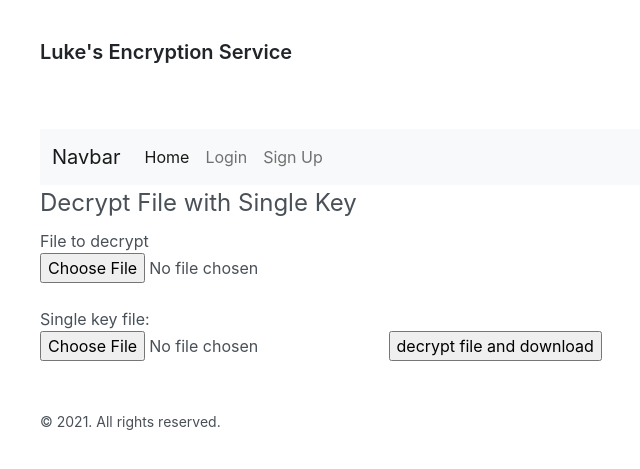
After one commit to LewkyB/Steganography_Flask, a Flask app: page /single_key_methods/file_decryption in a window 1280 px wide. The commit adds this page. Shown: the top 469 px of the page, without its empty margins (264-904 px from the left). Run offline with Flask 2, Linux system fonts and the light colour scheme.

Commit message:
adding the rest of the changes

```diff
--- a/asymmetic_crypto.py
+++ b/asymmetic_crypto.py
@@ -12,13 +12,13 @@ def encrypt_file(filename, password):
     )
 
     # convert password to bytes for use with serialization
-    byte_password = bytes(password, "utf-8")
+    byte_pass = bytes(password, "utf-8")
 
     # create private key with password and write to file
     pem = private_key.private_bytes(
         encoding=serialization.Encoding.PEM,
         format=serialization.PrivateFormat.PKCS8,
-        encryption_algorithm=serialization.BestAvailableEncryption(byte_password),
+        encryption_algorithm=serialization.BestAvailableEncryption(byte_pass),
     )
 
     with open("private.pem", "wb") as key_file:
--- a/irctube/__init__.py
+++ b/irctube/__init__.py
@@ -1,7 +1,6 @@
 from flask import Flask
 from flask_sqlalchemy import SQLAlchemy
-from flask_login import LoginManager, login_manager
-import os
+from flask_login import LoginManager
 
 
 UPLOAD_FOLDER = "./irctube/uploads"
@@ -14,7 +13,7 @@ db.init_app(app)
 db.create_all()
 
 app.config["UPLOAD_FOLDER"] = UPLOAD_FOLDER
-app.config["MAX_CONTENT_LENGTH"] = 16 * 1024 * 1024  # limit file upload to 16mb
+app.config["MAX_CONTENT_LENGTH"] = 16 * 1024 * 1024  # limit file upload 16mb
 
 app.config["SECRET_KEY"] = "secret-key-goes-here"
 app.config["SQLALCHEMY_DATABASE_URI"] = "sqlite:///db.sqlite"
@@ -26,6 +25,10 @@ from irctube.auth import auth as auth_blueprint
 
 app.register_blueprint(auth_blueprint)
 
+from irctube.encryption import encryption as encryption_blueprint
+
+app.register_blueprint(encryption_blueprint)
+
 login_manager = LoginManager()
 login_manager.login_view = "auth.login"
 login_manager.init_app(app)
@@ -35,5 +38,4 @@ from irctube.models import User
 
 @login_manager.user_loader
 def load_user(user_id):
-    # since the user_id is just the primary key of our user table, use it in the query for the user
     return User.query.get(int(user_id))
--- /dev/null
+++ b/irctube/encryption.py
@@ -0,0 +1,71 @@
+from flask import (
+    Blueprint,
+    render_template,
+    redirect,
+    url_for,
+    request,
+    flash,
+    Response,
+    send_file,
+)
+
+from irctube.symmetric_crypto import generate_password, generate_key
+
+import io
+
+encryption = Blueprint("encryption", __name__)
+
+
+@encryption.route("/password_generator", methods=["GET", "POST"])
+def password_generator():
+
+    result = None
+    if request.method == "POST":
+
+        password_length = int(request.form["password_length"])
+        character_set = request.form["password_complexity_dropdown"]
+        result = generate_password(character_set, password_length)
+    return render_template("password_generator.html", result=result)
+
+
+@encryption.route("/single_key_methods/key_generator", methods=["GET", "POST"])
+def single_key_generator():
+
+    key = None
+    if request.method == "POST":
+        key = generate_key(request.form["key_generator_textbox"])
+
+        si = io.BytesIO()
+        si.write(key)
+        si.seek(0)
+
+        return send_file(
+            si,
+            as_attachment=True,
+            attachment_filename="symmetric_secret.key",
+            mimetype="text/plain",
+        )
+
+    return render_template("single_key/single_key_generator.html")
+
+
+@encryption.route("/single_key_methods/file_encryption", methods=["GET", "POST"])
+def single_key_file_encryption():
+
+    return render_template("single_key/file_encryption.html")
+
+
+@encryption.route("/single_key_methods/file_decryption", methods=["GET", "POST"])
+def single_key_file_decryption():
+
+    return render_template("single_key/file_decryption.html")
+
+
+@encryption.route("/rsa/file_encryption", methods=["GET", "POST"])
+def rsa_file_encryption():
+    return render_template("rsa/file_encryption.html")
+
+
+@encryption.route("/rsa/file_decryption", methods=["GET", "POST"])
+def rsa_file_decryption():
+    return render_template("rsa/file_decryption.html")
--- a/irctube/templates/base.html
+++ b/irctube/templates/base.html
@@ -2,7 +2,8 @@
 <html lang="en">
 
 <head>
-  <link href="https://cdn.jsdelivr.net/npm/bootstrap@5.0.0-beta3/dist/css/bootstrap.min.css" rel="stylesheet" integrity="sha384-eOJMYsd53ii+scO/bJGFsiCZc+5NDVN2yr8+0RDqr0Ql0h+rP48ckxlpbzKgwra6" crossorigin="anonymous">
+  <link href="https://cdn.jsdelivr.net/npm/bootstrap@5.0.0-beta3/dist/css/bootstrap.min.css" rel="stylesheet"
+    integrity="sha384-eOJMYsd53ii+scO/bJGFsiCZc+5NDVN2yr8+0RDqr0Ql0h+rP48ckxlpbzKgwra6" crossorigin="anonymous">
 
   <meta charset="UTF-8">
   <meta name="viewport" content="width=device-width, initial-scale=1.0">
@@ -24,7 +25,8 @@
     <nav class="navbar navbar-expand-lg navbar-light bg-light">
       <div class="container-fluid">
         <a class="navbar-brand" href="#">Navbar</a>
-        <button class="navbar-toggler" type="button" data-bs-toggle="collapse" data-bs-target="#navbarNavDropdown" aria-controls="navbarNavDropdown" aria-expanded="false" aria-label="Toggle navigation">
+        <button class="navbar-toggler" type="button" data-bs-toggle="collapse" data-bs-target="#navbarNavDropdown"
+          aria-controls="navbarNavDropdown" aria-expanded="false" aria-label="Toggle navigation">
           <span class="navbar-toggler-icon"></span>
         </button>
         <div class="collapse navbar-collapse" id="navbarNavDropdown">
@@ -36,14 +38,33 @@
             <li class="nav-item">
               <a class="nav-link" href="{{ url_for('views.profile') }}">Profile</a>
             </li>
+            <li class="nav-item">
+              <a class="nav-link" href="{{ url_for('encryption.password_generator') }}">Password Generator</a>
+            </li>
             <li class="nav-item dropdown">
-              <a class="nav-link dropdown-toggle" href="#" id="navbarDropdownMenuLink" role="button" data-bs-toggle="dropdown" aria-expanded="false">
-                Encyption Tools
+              <a class="nav-link dropdown-toggle" href="#" id="navbarDropdownMenuLink" role="button"
+                data-bs-toggle="dropdown" aria-expanded="false">
+                Single Key Encyption Tools
               </a>
               <ul class="dropdown-menu" aria-labelledby="navbarDropdownMenuLink">
-                <li><a class="dropdown-item" href="{{ url_for('views.password_generator') }}">Password Generator</a></li>
-                <li><a class="dropdown-item" href="{{ url_for('views.single_key_methods') }}">Single Key Methods</a></li>
-                <li><a class="dropdown-item" href="{{ url_for('views.rsa_methods') }}">RSA Methods</a></li>
+                <li><a class="dropdown-item" href="{{ url_for('encryption.single_key_generator') }}">Key Generator</a>
+                </li>
+                <li><a class="dropdown-item" href="{{ url_for('encryption.single_key_file_encryption') }}">Encrypt
+                    File</a></li>
+                <li><a class="dropdown-item" href="{{ url_for('encryption.single_key_file_decryption') }}">Decrypt
+                    File</a></li>
+              </ul>
+            </li>
+            <li class="nav-item dropdown">
+              <a class="nav-link dropdown-toggle" href="#" id="navbarDropdownMenuLink" role="button"
+                data-bs-toggle="dropdown" aria-expanded="false">
+                RSA Encyption Tools
+              </a>
+              <ul class="dropdown-menu" aria-labelledby="navbarDropdownMenuLink">
+                <li><a class="dropdown-item" href="{{ url_for('encryption.rsa_file_encryption') }}">Encrypt File</a>
+                </li>
+                <li><a class="dropdown-item" href="{{ url_for('encryption.rsa_file_decryption') }}">Decrypt File</a>
+                </li>
               </ul>
             </li>
             <li class="nav-item">
@@ -74,7 +95,9 @@
       </small>
     </footer>
   </div>
-  <script src="https://cdn.jsdelivr.net/npm/bootstrap@5.0.0-beta3/dist/js/bootstrap.bundle.min.js" integrity="sha384-JEW9xMcG8R+pH31jmWH6WWP0WintQrMb4s7ZOdauHnUtxwoG2vI5DkLtS3qm9Ekf" crossorigin="anonymous"></script>
+  <script src="https://cdn.jsdelivr.net/npm/bootstrap@5.0.0-beta3/dist/js/bootstrap.bundle.min.js"
+    integrity="sha384-JEW9xMcG8R+pH31jmWH6WWP0WintQrMb4s7ZOdauHnUtxwoG2vI5DkLtS3qm9Ekf"
+    crossorigin="anonymous"></script>
 </body>
 
 </html>
--- a/irctube/templates/password_generator.html
+++ b/irctube/templates/password_generator.html
@@ -34,9 +34,9 @@
          <input class="btn btn-primary" type="submit" name="generate_password_button" value="generate password" />
          <span class="input-group-text" for="generate_password_button">
             {% if result %}
-               {{ result }}
+            {{ result }}
             {% else %}
-               select options above to generate password
+            select options above to generate password
             {% endif %}
             </label>
       </div>
--- /dev/null
+++ b/irctube/templates/single_key/file_decryption.html
@@ -0,0 +1,25 @@
+{% extends "base.html" %}
+
+{% block title %}Single Key File Decryption{% endblock %}
+
+{% block content %}
+
+
+<form action="" method="POST">
+   <div>
+      <fieldset>
+         <legend>Decrypt File with Single Key</legend>
+         <label for="user_file_to_decrypt_single_key">File to decrypt</label>
+         <br>
+         <input type="file" name="user_file_to_decrypt_single_key" value="File to Decrypt" />
+         <br><br>
+         <label for="single_key_file">Single key file:</label><br>
+         <input type="file" name="single_key_file" />
+         <input type="submit" name="upload_file_button" value="decrypt file and download" />
+      </fieldset>
+   </div>
+
+</form>
+
+
+{% endblock %}
```
Also changed, not shown: irctube/symmetric_crypto.py (+14 -12 lines), irctube/templates/rsa/file_decryption.html (renamed from irctube/templates/rsa.html, +2 -24 lines), irctube/templates/rsa/file_encryption.html (added, +19 -0 lines), irctube/templates/single_key.html (deleted, +0 -49 lines), irctube/templates/single_key/file_encryption.html (added, +18 -0 lines), irctube/templates/single_key/single_key_generator.html (added, +19 -0 lines), irctube/views.py (+2 -51 lines), .pre-commit-config.yaml. Lines whose indentation alone changed are shown as unchanged.
